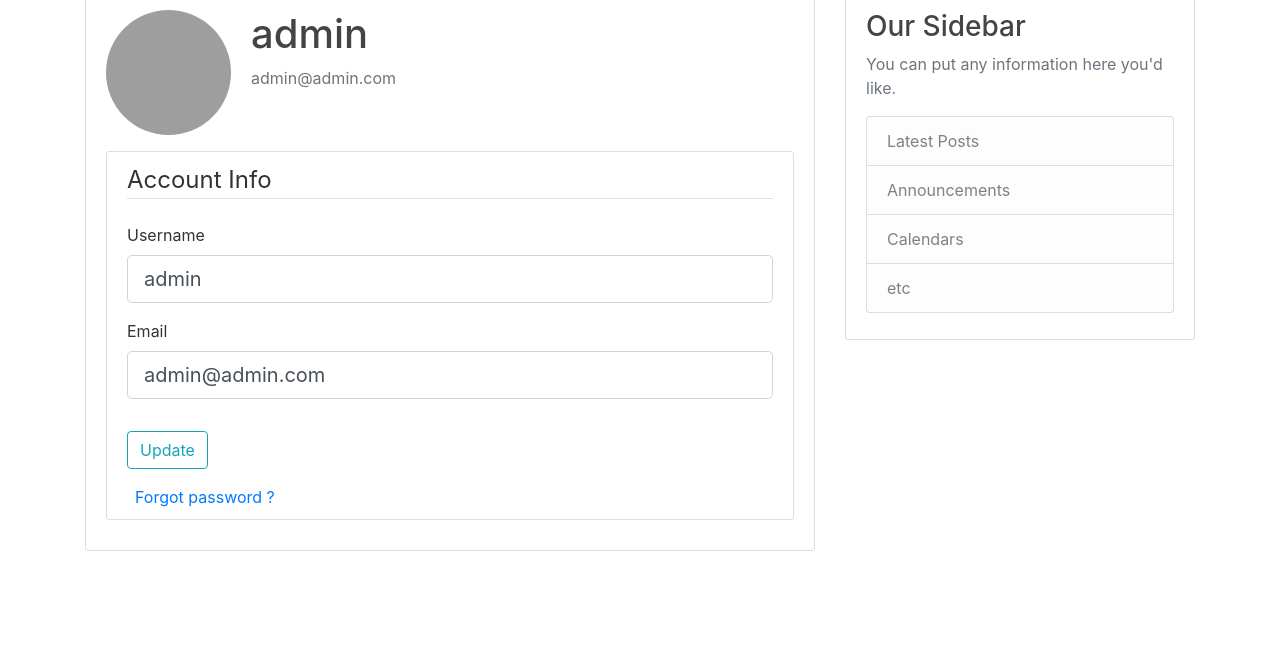
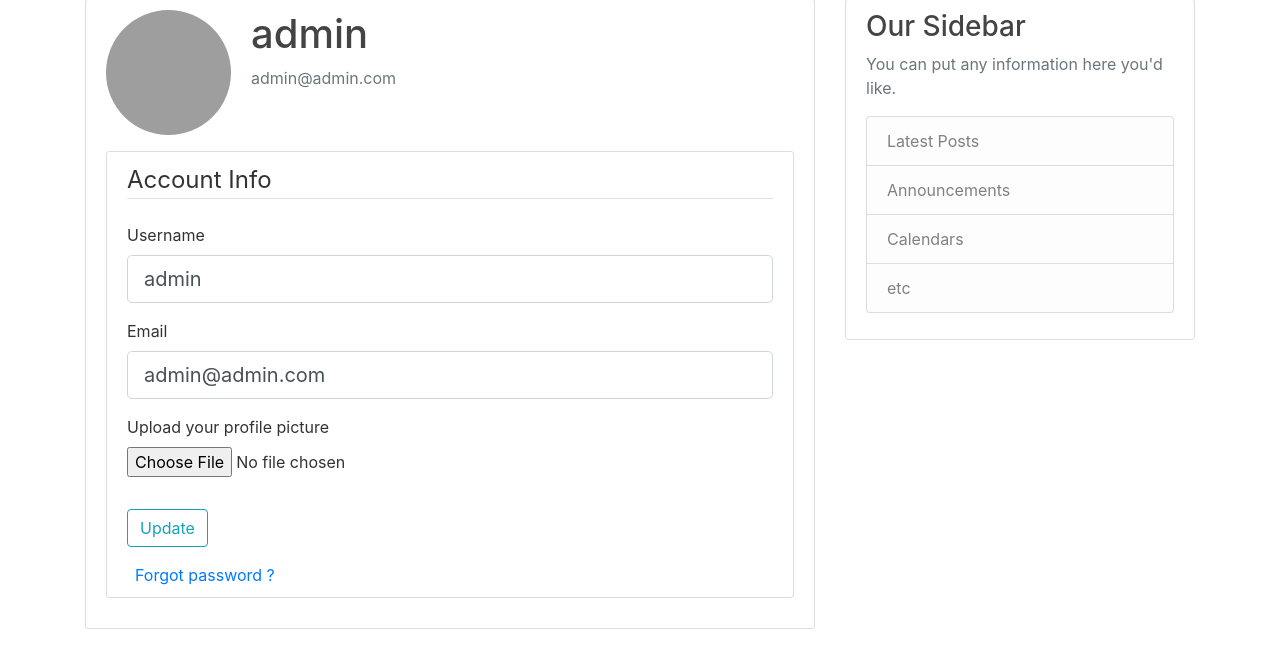
Before and after one commit to IsuruSenarathne/flask_blog, a Flask app: page /account in a window 1280 px wide. Shown: the part 81-749 px from the top of the page. Run offline with Flask 2, Linux system fonts and the light colour scheme; a user stored in the database is signed in; some libraries are stand-ins or nearby versions; grey boxes are pictures that could not be loaded.

Commit message:
profile pic feature - updating done

```diff
--- a/flask_blog/forms.py
+++ b/flask_blog/forms.py
@@ -40,7 +40,7 @@ class LoginForm(FlaskForm):
 class UpdateAccountForm(FlaskForm):
     username = StringField("Username", validators=[DataRequired(), Length(min=2, max=50)])
     email = StringField("Email", validators=[DataRequired(), Email()])
-    picture = FileField("Upload your profile picture")
+    picture = FileField("Upload your profile picture", validators=[FileAllowed(['jpg', 'png'])])
     submit = SubmitField("Update")
 
     def validate_username(self, username):
--- a/flask_blog/routes.py
+++ b/flask_blog/routes.py
@@ -3,7 +3,8 @@ from flask_blog.forms import RegistrationForm, LoginForm, UpdateAccountForm
 from flask_blog.models import User, Post
 from flask_blog import app, bcrypt, db
 from flask_login import login_user, current_user, logout_user, login_required
-
+import secrets
+import os
 
 posts = [
     {
@@ -70,11 +71,25 @@ def logout():
     logout_user()
     return redirect(url_for('home'))
 
+
+def save_picture(form_picture):
+    rand_hex = secrets.token_hex(8)
+    _, f_ext = os.path.splitext(form_picture.filename)
+    picture_filename = rand_hex + f_ext
+    picture_path = os.path.join(app.root_path, 'static/images', picture_filename)
+    form_picture.save(picture_path)
+
+    return picture_filename
+
+
 @app.route('/account', methods=['GET', 'POST'])
 @login_required # chceck whether user is authenticated
 def account():
     form = UpdateAccountForm()
     if form.validate_on_submit():
+        if form.picture.data:
+            picture_name = save_picture(form.picture.data)
+            current_user.image_file = picture_name
         current_user.username = form.username.data
         current_user.email = form.email.data
         db.session.commit()
--- a/flask_blog/templates/account.html
+++ b/flask_blog/templates/account.html
@@ -10,7 +10,7 @@
             </div>
         </div>
         <div class="content-section">
-        <form method="POST" action="">
+        <form method="POST" action="" enctype="multipart/form-data">
             {{ form.hidden_tag() }}
             <fieldset class="form-group">
                 <legend class="border-bottom mb-4">Account Info</legend>
@@ -42,6 +42,16 @@
                     {% endif %}
                 </div>
 
+                <div class="form-group">
+                    {{ form.picture.label() }}
+                    {{ form.picture(class='form-control-file') }}
+                    {% if form.picture.errors %}
+                        {% for error in form.picture.errors %}
+                            <span class="text-danger"> {{ error }} </span><br>
+                        {% endfor %}
+                    {% endif %}
+                </div>
+
 
             </fieldset>
             <div class="form-group">
```
Also changed, not shown: flask_blog/site.db.
